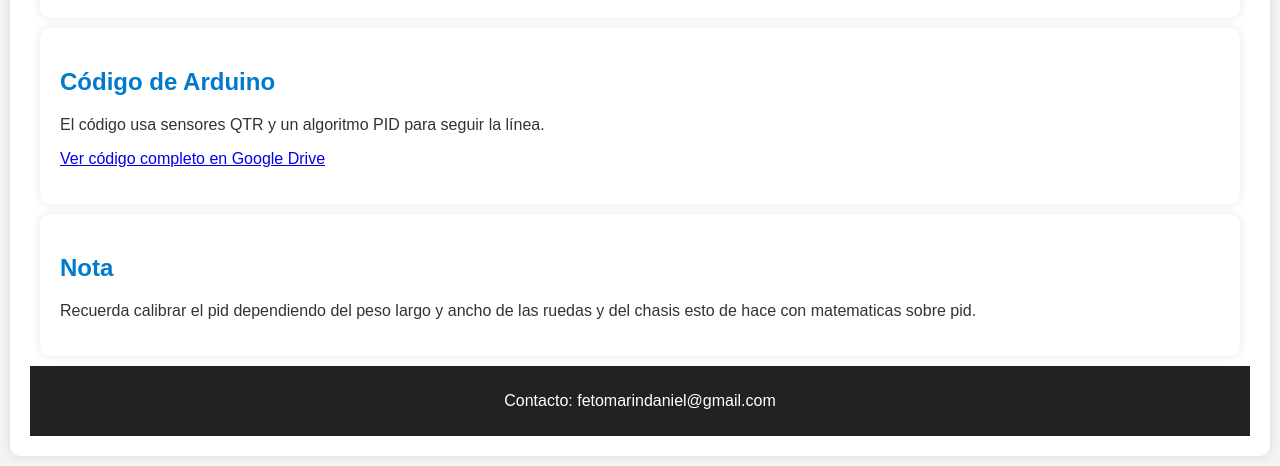
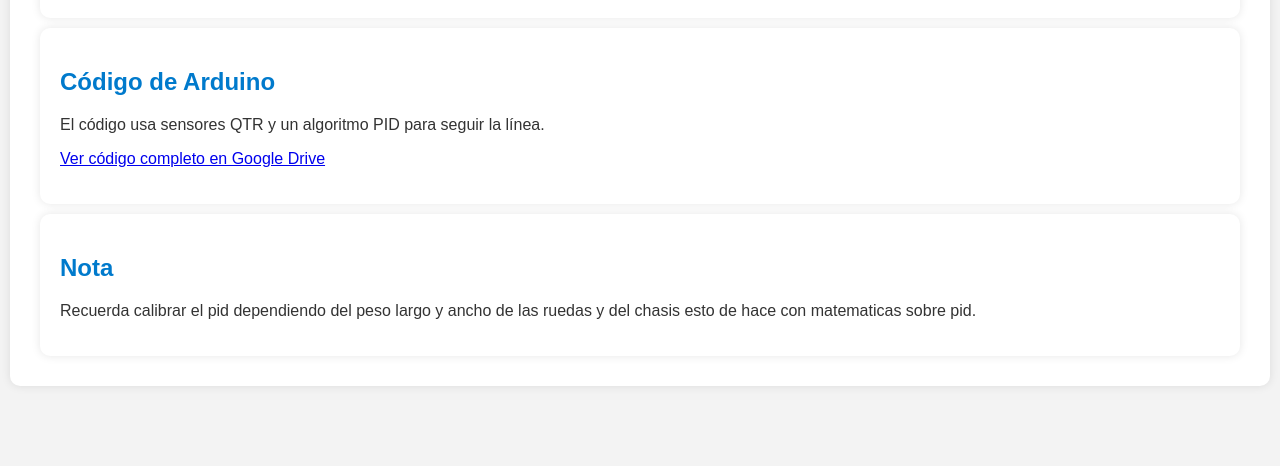
Before and after one commit to Danielnvcd/Sigue-Lineas, a plain HTML site: page index.html in a window 1280 px wide. Shown: the part 2453-2919 px from the top of the page. After the commit the page ends 2849 px from the top, so only its background shows below. Drawn offline with Linux system fonts and the light colour scheme.

Commit message:
Update index.html

```diff
--- a/index.html
+++ b/index.html
@@ -53,8 +53,6 @@
     <p>Recuerda calibrar el pid dependiendo del peso largo y ancho de las ruedas y del chasis esto de hace con matematicas sobre pid.</p>
   </section>
 
-  <footer>
-    <p>Contacto: fetomarindaniel@gmail.com</p>
-  </footer>
+
 </body>
 </html>
```
